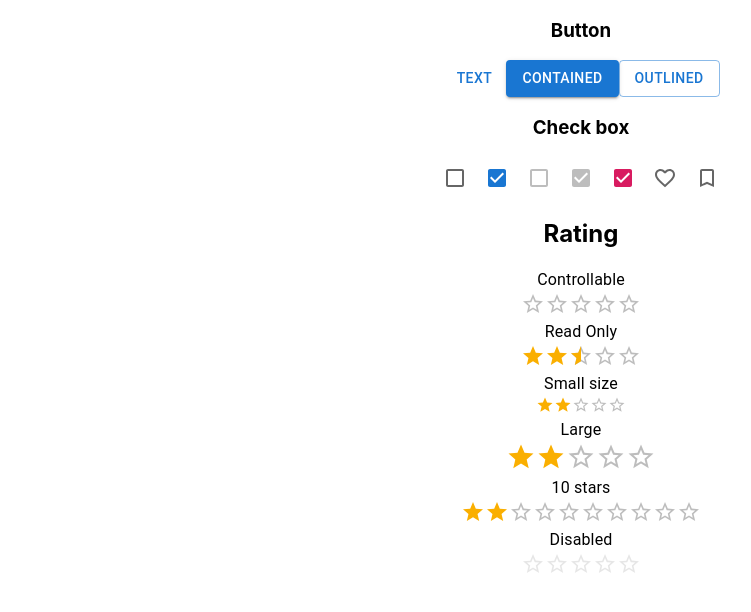
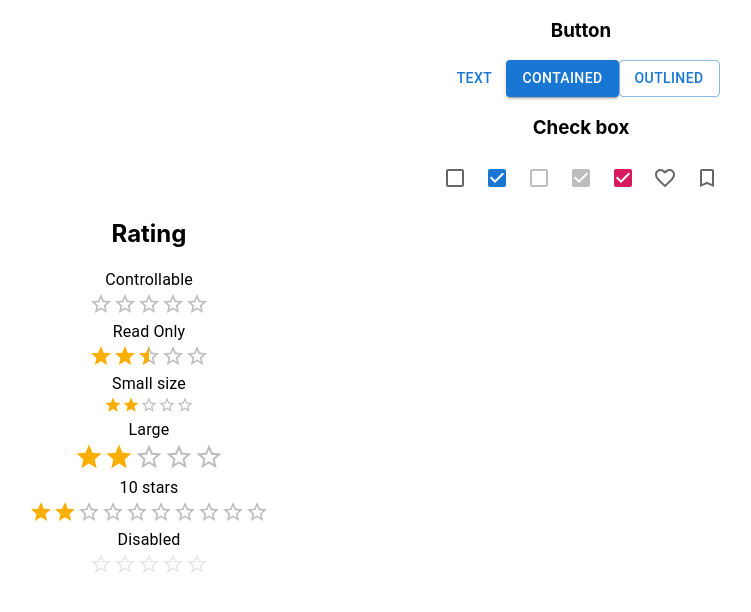
Before and after one commit to summenurfatema/explore-material-ui, a React (Create React App) app: page / in a window 1280 px wide. Shown: the top 612 px of the page, without its empty margins (59-810 px from the left). Built offline with nearby package versions, Linux system fonts and the light colour scheme.

Commit message:
Grid added

```diff
--- a/src/components/Ratings.js
+++ b/src/components/Ratings.js
@@ -1,8 +1,10 @@
-import { Rating, Typography } from '@mui/material';
+import { Grid, Rating, Typography } from '@mui/material';
 import React from 'react';
 
 const Ratings = () => {
     return (
+        <Grid container spacing={2}>
+            <Grid item xs={4}>
                 <div>
                     <h2>Rating</h2>
                     <Typography component="legend">Controllable</Typography>
@@ -23,6 +25,14 @@ const Ratings = () => {
 
                     <Rating name="disabled" disabled />
                 </div>
+            </Grid>
+            <Grid item xs={4}>
+
+            </Grid>
+        </Grid>
+
+
+
     );
 };
 
```
Lines whose indentation alone changed are shown as unchanged.
